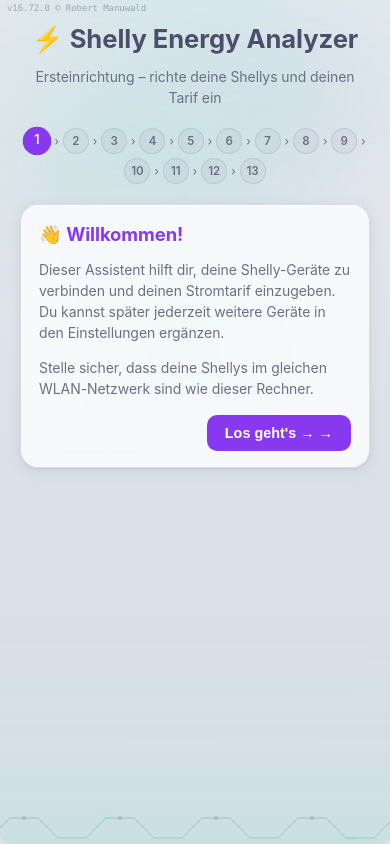
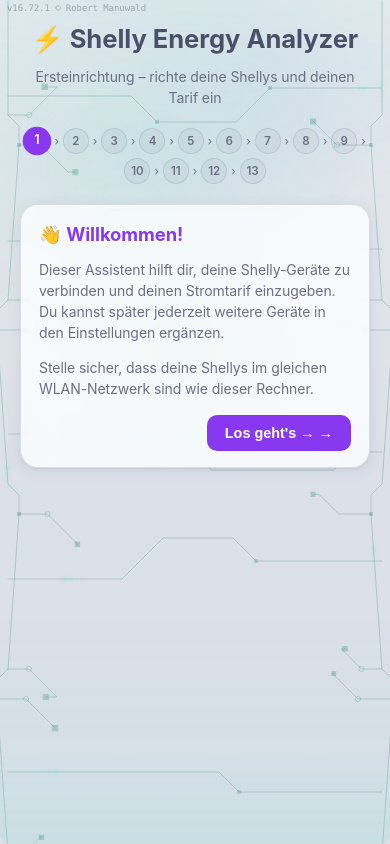
Before and after one commit to robeertm/shelly-energy-analyzer, a Flask app: page /setup in a window 390 px wide. Run offline with Flask 3, Linux system fonts and the light colour scheme; data that the repository does not hold is empty; parts of the project's set-up code (start-up, migrations or seed data) failed here and were passed over; some libraries are stand-ins or nearby versions.

Commit message:
fix: v16.72.1 – a phone had no background, and the rail sat on the last card
Reported from an iPhone, both reproduced on a 390x844 viewport before fixing.

Phones got ONE conductor along the very bottom edge — exactly where the
floating rail sits, so the background was invisible on every phone: 1 lane,
5 pads, all of it hidden. A phone now gets the same board as everything else
(23 lanes, 30 pads) and 73% of sampled pixels change between two frames.

The rail floats, so it covers what passes under it. The scroller already
reserved a fixed 98px — a guess against a rail whose height this skin changed —
and 16.72.0 reserved it a second time on the pane: 190px of dead space at the
bottom of every tab. Reserved once now, from the measured height, with a scrim
so content dissolves into the rail instead of ending against a hard edge.

The board also runs through the whole picture now, not only down the margins.
Full-width trunks tie the two bus bars together; it works because the content
sits on glass, so a trace behind a card is muted by the card's own surface and
only the gaps show it at full strength. 32 lanes / 48 pads at 1440px, 60 fps.

Amber on white at 2.0:1 on the CO2 tab: the contrast guard only ever fired for
an element painting its own solid background, but a colour written as text sits
on whatever is behind it — and the colour rule preserves lightness by design.
The real backing colour is resolved now and only the lightness moves until the
pair passes 3:1.

The page background moved from body to the root: both background layers sit at
a negative z-index inside body and were visible only because an unset html
background makes the browser propagate body's background to the viewport.

Verified: 21 tabs clean at 1440 light and 390 dark, 30 tests, 11 test files.

Co-Authored-By: Claude Opus 5 <noreply@anthropic.com>

```diff
--- a/pyproject.toml
+++ b/pyproject.toml
@@ -4,7 +4,7 @@ build-backend = "setuptools.build_meta"
 
 [project]
 name = "shelly-energy-analyzer"
-version = "16.72.0"
+version = "16.72.1"
 description = "Shelly EM/3EM Energy Analyzer (Flask Web App)"
 readme = "README.md"
 requires-python = ">=3.10"
--- a/src/shelly_analyzer/__init__.py
+++ b/src/shelly_analyzer/__init__.py
@@ -2,4 +2,4 @@
 
 __all__ = ["__version__"]
 
-__version__ = "16.72.0"
+__version__ = "16.72.1"
--- a/src/shelly_analyzer/web/static/aurora.css
+++ b/src/shelly_analyzer/web/static/aurora.css
@@ -159,8 +159,17 @@ html[data-skin="aurora"][data-theme="light"] {
 
 /* ── 2 · The ground and the aurora ──────────────────────────────────────── */
 
+/* 🔴 The ground goes on the ROOT, and body stays transparent.  Both
+   background layers sit at a negative z-index inside body, and they are only
+   visible because an unset html background makes the browser propagate body's
+   background to the viewport instead of painting it on body itself.  That is a
+   rule engines have differed on; putting the colour where it cannot be
+   painted over removes the question. */
+html[data-skin="aurora"] {
+  background: var(--au-ground-1);
+}
 html[data-skin="aurora"] body {
-  background: var(--au-ground-1);
+  background: transparent;
   color: var(--fg);
   font-family: ui-sans-serif, -apple-system, "SF Pro Text", system-ui,
                "Segoe UI", Roboto, Helvetica, Arial, sans-serif;
@@ -1281,6 +1290,30 @@ html[data-skin="aurora"] #app-version-badge { color: color-mix(in srgb, var(--fg
    So the inline case is handled in aurora.js by the SAME hue-snap the canvas
    hook uses — one rule, one implementation.  Nothing to declare here. */
 
+/* The rail FLOATS, so unlike the classic one it sits ON the content.  The
+   scroller (#panes) already reserves room at the end — but a fixed 98px is a
+   guess against a rail whose height the skin changed, so make it the rail's
+   MEASURED height instead.  Putting it on .pane as well simply double-counted
+   it: 190px of dead space at the bottom of every tab.
+
+   Mid-scroll a floating bar covers what passes under it; that is inherent to
+   the pattern.  What it must not do is CUT a card in half, so the content
+   dissolves into the rail instead of ending against a hard edge. */
+html[data-skin="aurora"] #panes {
+  padding-bottom: calc(var(--au-rail-h, 62px) + 34px + env(safe-area-inset-bottom, 0px));
+}
+html[data-skin="aurora"] #panes::after {
+  content: "";
+  position: fixed;
+  left: 0;
+  right: 0;
+  bottom: calc(var(--au-rail-h, 62px) + 10px + env(safe-area-inset-bottom, 0px));
+  height: 26px;
+  z-index: 99;
+  pointer-events: none;
+  background: linear-gradient(180deg, transparent, var(--au-ground-1));
+}
+
 /* ── 18 · Live cards, and motion under the pointer ──────────────────────── */
 
 /* One transition token, so everything that reacts to a pointer reacts the same
--- a/src/shelly_analyzer/web/static/aurora.js
+++ b/src/shelly_analyzer/web/static/aurora.js
@@ -150,11 +150,12 @@
 
     var lanes = [], pads = [], vias = [];
     var narrow = w < 720;
-    var mx = Math.max(14, Math.min(40, Math.round(w * 0.021)));
+    var mx = narrow ? 8 : Math.max(14, Math.min(40, Math.round(w * 0.021)));
     // How far a branch may reach before it would sit under the text.
     /* Stop short of the reading column rather than reaching into it: a
        conductor behind a paragraph is a distraction, however faint. */
-    var reach = Math.max(44, Math.min(280, Math.round((w - pane) / 2) - 10));
+    var reach = narrow ? 58
+                       : Math.max(44, Math.min(280, Math.round((w - pane) / 2) - 10));
     var seed = 0;
     function rnd() {                       // deterministic: same board every load
       seed = (seed * 1103515245 + 12345) & 0x7fffffff;
@@ -224,23 +225,40 @@
       seal(pts, "bus");
     }
 
-    if (narrow) {
-      /* No margins to speak of.  One conductor along the very bottom edge with
-         short stubs — anything more would sit under the content. */
-      var yb = h - 6;
-      var p = [{ x: -40, y: yb }];
-      for (var x = -10; x < w + 40; x += 96) {
-        p.push({ x: x, y: yb });
-        p.push({ x: x + 20, y: yb - 20 });
-        p.push({ x: x + 48, y: yb - 20 });
-        p.push({ x: x + 68, y: yb });
-        pads.push({ x: x + 34, y: yb - 20, r: 1.7 });
+    /* 🔴 A phone used to get ONE conductor along the very bottom edge — which
+       is precisely where the floating rail sits, so the background was
+       invisible on every phone.  Measured: 1 lane, 5 pads, all of it hidden.
+       Phones get the same two bus bars as everything else, pushed into the
+       outer margin and with short branches; the cards are glass, so what does
+       pass behind them reads as texture rather than as a line through text. */
+    bus(mx, 1);
+    bus(w - mx, -1);
+
+    /* Trunks: full-width runs with 45-degree elbows that tie the two bus bars
+       together.  The first version kept every conductor OUT of the reading
+       column — which is defensible, and wrong for this product: Robert wants
+       the board to run through the whole picture.  It works because the
+       content sits on glass: a trace behind a card is muted by the card's own
+       surface, and only the gaps between cards show it at full strength. */
+    var rows = Math.max(3, Math.min(narrow ? 6 : 8, Math.round(h / 165)));
+    for (var r = 0; r < rows; r++) {
+      var y = Math.round((h * (r + 0.5)) / rows) + (r % 2 ? -12 : 12);
+      var pts = [{ x: mx, y: y }];
+      var x = mx, dir = r % 2 ? -1 : 1, yy = y;
+      while (x < w - mx - 20) {
+        var run = 70 + ((r * 97 + pts.length * 53) % 150);
+        x = Math.min(w - mx, x + run);
+        pts.push({ x: x, y: yy });
+        if (x >= w - mx - 20) break;
+        var el = 18 + ((r * 31 + pts.length * 17) % 26);
+        x = Math.min(w - mx, x + el);
+        yy = Math.max(16, Math.min(h - 16, yy + el * dir));
+        pts.push({ x: x, y: yy });
+        if (rnd() < 0.34) pads.push({ x: x, y: yy, r: 1.9 });
+        dir = -dir;
       }
-      p.push({ x: w + 40, y: yb });
-      seal(p, "bus");
-    } else {
-      bus(mx, 1);
-      bus(w - mx, -1);
+      pts.push({ x: w - mx, y: yy });
+      seal(pts, "trunk");
     }
 
     var path = null;
@@ -422,6 +440,7 @@
       var mob = board.narrow;
       var speed = 26 + l * 240;                            // px/s
       var busN = (mob ? 2 : 3) + Math.round(l * (mob ? 2 : 4));
+      var trN = (mob ? 1 : 2) + Math.round(l * (mob ? 1 : 2));
       var brN = l > 0.16 ? 1 : 0;
       var head = 0.20 + 0.42 * l;
       var TRAIL = mob ? 6 : 11;
@@ -430,7 +449,7 @@
       ctx.globalCompositeOperation = LIGHT ? "source-over" : "lighter";
       for (var i = 0; i < board.lanes.length; i++) {
         var ln = board.lanes[i];
-        var n = ln.kind === "bus" ? busN : brN;
+        var n = ln.kind === "bus" ? busN : (ln.kind === "trunk" ? trN : brN);
         if (!n) continue;
         var dir = (i % 2) ? -1 : 1;
         for (var c2 = 0; c2 < n; c2++) {
@@ -1024,6 +1043,21 @@
                      "borderTopColor", "borderRightColor", "borderBottomColor",
                      "fill", "stroke", "outlineColor", "caretColor"];
 
+  /* What is actually behind this element: the first ancestor that paints a
+     solid colour, and the root if none does. */
+  function backdropOf(el) {
+    var n = el;
+    while (n) {
+      var cs = getComputedStyle(n);
+      if (cs.backgroundImage && cs.backgroundImage !== "none") return null;
+      var c = parseColour(cs.backgroundColor);
+      if (c && c.a > 0.55) return c.rgb;
+      n = n.parentElement;
+    }
+    var root = parseColour(getComputedStyle(ROOT).backgroundColor);
+    return root && root.a > 0.55 ? root.rgb : null;
+  }
+
   function relLum(rgb) {
     function f(v) { v /= 255; return v <= 0.03928 ? v / 12.92 : Math.pow((v + 0.055) / 1.055, 2.4); }
     return 0.2126 * f(rgb[0]) + 0.7152 * f(rgb[1]) + 0.0722 * f(rgb[2]);
@@ -1051,8 +1085,38 @@
        which becomes white on Catppuccin yellow — 1.3:1, unreadable.  So after
        mapping, if an element carries its own solid background, make sure its
        own text still stands on it. */
+    /* 🔴 The guard used to fire only when the element painted its OWN solid
+       background.  A colour that is merely written as text sits on whatever
+       is behind it — and lightness is deliberately preserved by the mapper, so
+       a mid-light amber lands on a white card at 2.0:1.  Measured on the CO2
+       tab in the light theme.  Find the real backing colour and, if the pair
+       fails, move the LIGHTNESS of the text until it passes; hue and
+       saturation are what carry the meaning, so they stay. */
     var bgv = st.backgroundColor;
-    if (!bgv) return;
+    if (!bgv || (parseColour(bgv) || { a: 0 }).a < 0.6) {
+      var fgOwn = st.color;
+      if (!fgOwn) return;
+      var f = parseColour(fgOwn);
+      if (!f) return;
+      var back = backdropOf(el);
+      if (!back) return;
+      if (contrast(f.rgb, back) >= 3.0) return;
+      var hsl = rgbToHsl(f.rgb);
+      var up = relLum(back) < 0.45;             // dark ground -> lighten
+      for (var k = 1; k <= 14; k++) {
+        var L = Math.max(0.06, Math.min(0.96, hsl[2] + (up ? k * 0.05 : -k * 0.05)));
+        var cand = hslToRgb(hsl[0], hsl[1], L);
+        if (contrast(cand, back) >= 3.0) {
+          var out = f.a >= 0.999
+            ? "rgb(" + cand[0] + ", " + cand[1] + ", " + cand[2] + ")"
+            : "rgba(" + cand[0] + ", " + cand[1] + ", " + cand[2] + ", " + f.a + ")";
+          produced[_ckey(out)] = 1;
+          try { st.color = out; } catch (e) {}
+          return;
+        }
+      }
+      return;
+    }
     var bg = parseColour(bgv);
     if (!bg || bg.a < 0.6) return;
     var fgv = st.color || getComputedStyle(el).color;
```
Also changed, not shown: tests/test_aurora_skin.py (+41 -0 lines), CHANGELOG.md.
